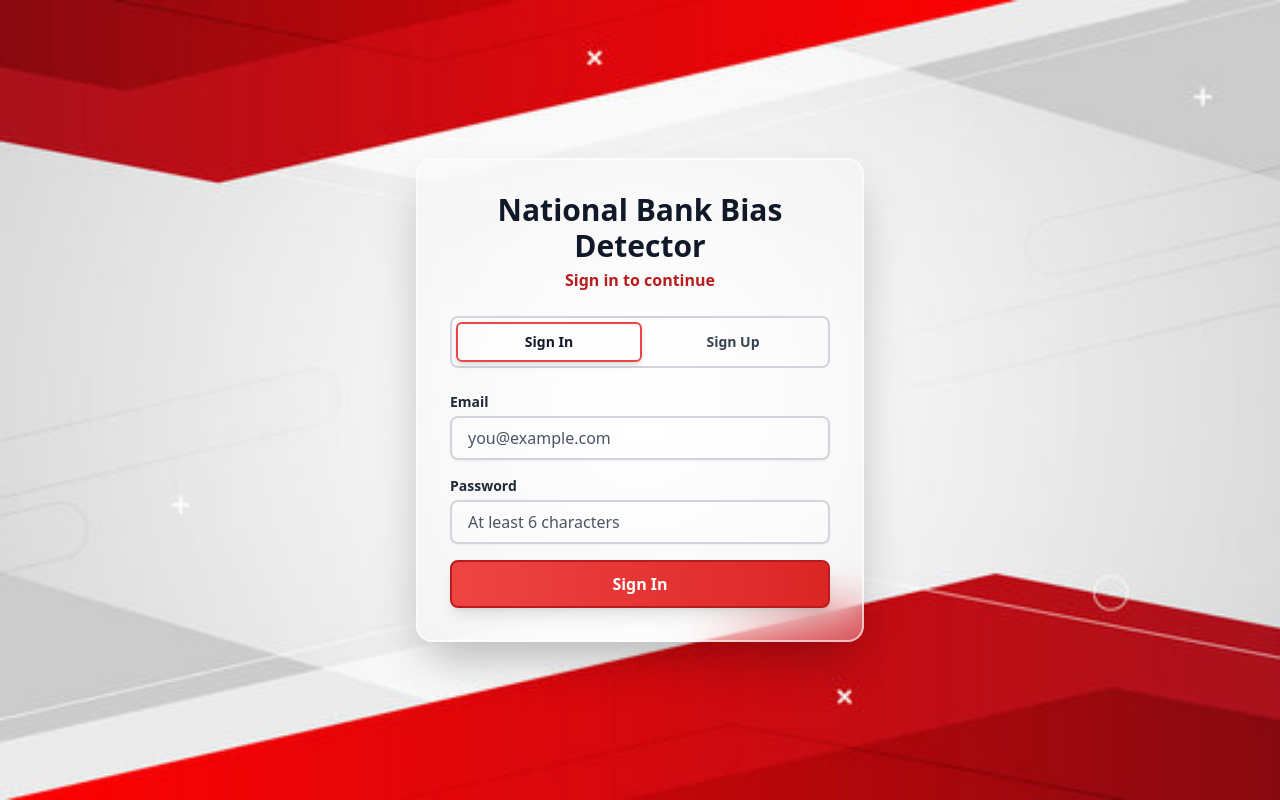
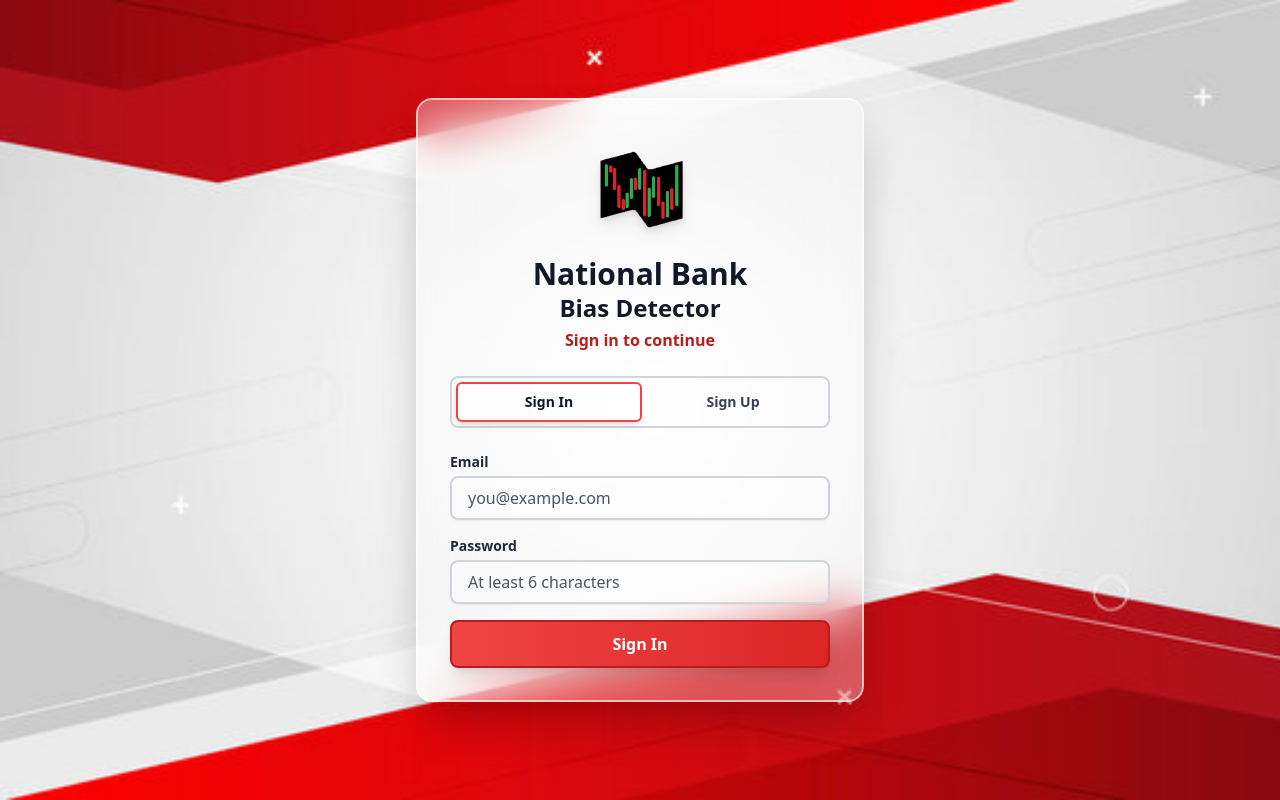
Before and after one commit to jwt2706/sesa-hackathon2, a React (Vite) app: page / in a window 1280 px wide. Built offline with nearby package versions, Linux system fonts and the light colour scheme; no server answers.

Commit message:
signup prettify

```diff
--- a/src/components/AuthForm.tsx
+++ b/src/components/AuthForm.tsx
@@ -39,7 +39,9 @@ export default function AuthForm({ onSignIn, onSignUp, loading, error }: AuthFor
     >
       <div className="w-full max-w-md bg-white/30 backdrop-blur-xl border-2 border-white/60 rounded-2xl p-8 shadow-2xl shadow-black/30">
         <div className="mb-6 text-center">
-          <h1 className="text-3xl font-bold text-gray-900">National Bank Bias Detector</h1>
+          <img src="/BetterNBlogo.png" alt="BetterNB Logo" className="h-28 w-auto mx-auto mb-3 drop-shadow-lg" />
+          <h1 className="text-3xl font-bold text-gray-900">National Bank</h1>
+          <h2 className="text-2xl font-semibold text-gray-900">Bias Detector</h2>
           <p className="text-red-700 mt-1 font-semibold">Sign in to continue</p>
         </div>
 
```
